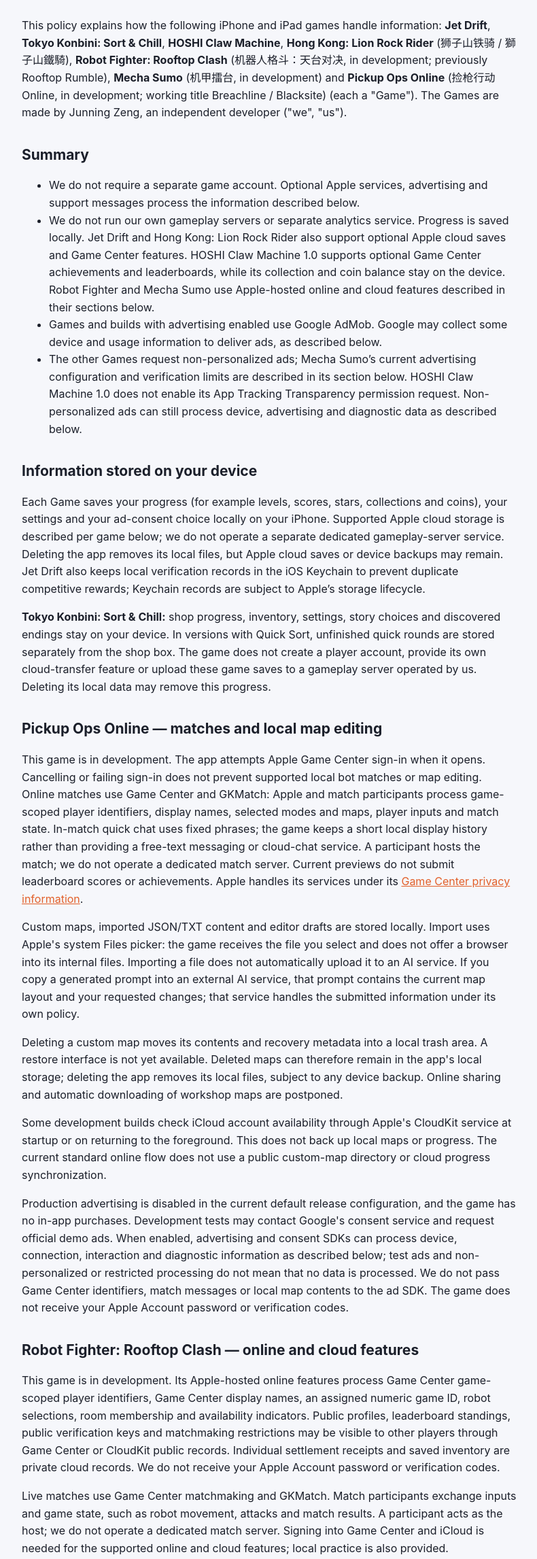
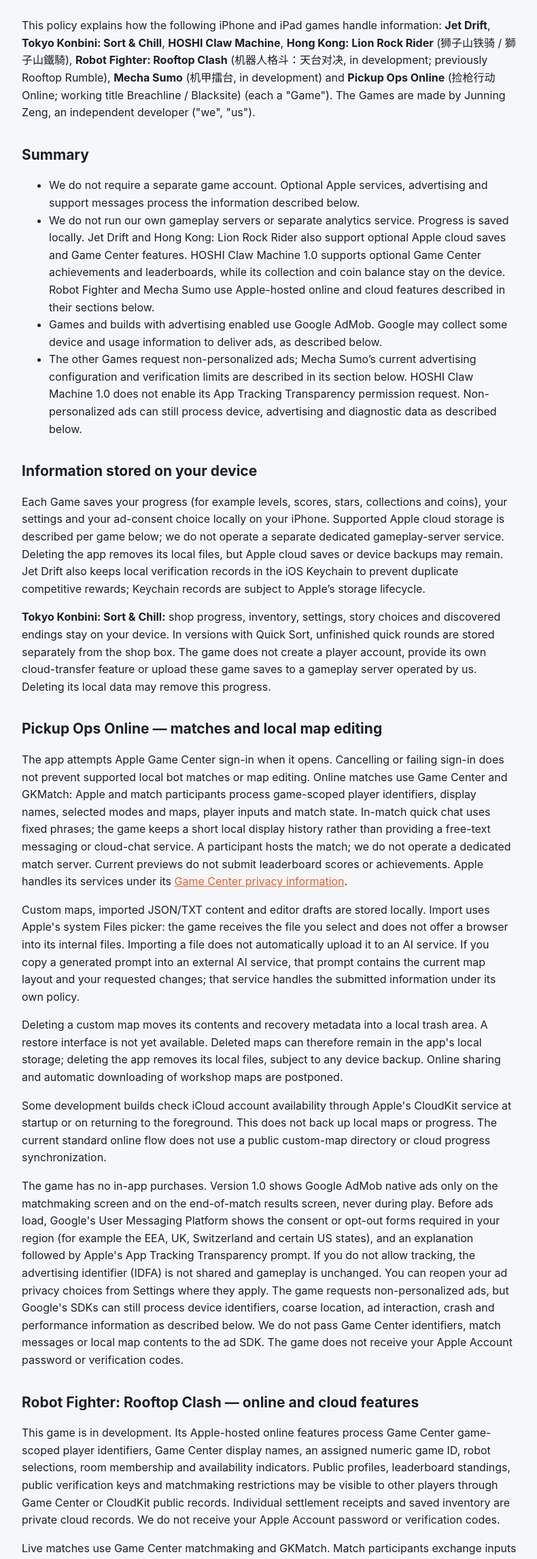
Before and after one commit to rabbiesamurai/rabbiesamurai.github.io, a plain HTML site: page privacy.html in a window 1280 px wide. Shown: the part 146-2439 px from the top of the page at 68% size, without its empty margins (244-1034 px from the left). Drawn offline with Linux system fonts and the light colour scheme.

Commit message:
Pickup Ops 1.0: describe production native ads, UMP consent and ATT
Co-Authored-By: Claude Opus 5.5 <noreply@anthropic.com>

```diff
--- a/privacy.html
+++ b/privacy.html
@@ -15,7 +15,7 @@
     <p class="muted">Effective date: 17 November 2026</p>
   </header>
 
-  <p>This policy explains how the following iPhone and iPad games handle information: <strong>Jet Drift</strong>, <strong>Tokyo Konbini: Sort &amp; Chill</strong>, <strong>HOSHI Claw Machine</strong>, <strong>Hong Kong: Lion Rock Rider</strong> (狮子山铁骑 / 獅子山鐵騎), <strong>Robot Fighter: Rooftop Clash</strong> (机器人格斗：天台对决, in development; previously Rooftop Rumble), <strong>Mecha Sumo</strong> (机甲擂台, in development) and <strong>Pickup Ops Online</strong> (捡枪行动 Online, in development; working title Breachline / Blacksite) (each a "Game"). The Games are made by Junning Zeng, an independent developer ("we", "us").</p>
+  <p>This policy explains how the following iPhone and iPad games handle information: <strong>Jet Drift</strong>, <strong>Tokyo Konbini: Sort &amp; Chill</strong>, <strong>HOSHI Claw Machine</strong>, <strong>Hong Kong: Lion Rock Rider</strong> (狮子山铁骑 / 獅子山鐵騎), <strong>Robot Fighter: Rooftop Clash</strong> (机器人格斗：天台对决, in development; previously Rooftop Rumble), <strong>Mecha Sumo</strong> (机甲擂台, in development) and <strong>Pickup Ops Online</strong> (捡枪行动 Online; working title Breachline / Blacksite) (each a "Game"). The Games are made by Junning Zeng, an independent developer ("we", "us").</p>
 
   <h2>Summary</h2>
   <ul>
@@ -30,11 +30,11 @@
   <p><strong>Tokyo Konbini: Sort &amp; Chill:</strong> shop progress, inventory, settings, story choices and discovered endings stay on your device. In versions with Quick Sort, unfinished quick rounds are stored separately from the shop box. The game does not create a player account, provide its own cloud-transfer feature or upload these game saves to a gameplay server operated by us. Deleting its local data may remove this progress.</p>
 
   <h2 id="pickup-ops">Pickup Ops Online — matches and local map editing</h2>
-  <p>This game is in development. The app attempts Apple Game Center sign-in when it opens. Cancelling or failing sign-in does not prevent supported local bot matches or map editing. Online matches use Game Center and GKMatch: Apple and match participants process game-scoped player identifiers, display names, selected modes and maps, player inputs and match state. In-match quick chat uses fixed phrases; the game keeps a short local display history rather than providing a free-text messaging or cloud-chat service. A participant hosts the match; we do not operate a dedicated match server. Current previews do not submit leaderboard scores or achievements. Apple handles its services under its <a href="https://www.apple.com/legal/privacy/data/en/game-center/">Game Center privacy information</a>.</p>
+  <p>The app attempts Apple Game Center sign-in when it opens. Cancelling or failing sign-in does not prevent supported local bot matches or map editing. Online matches use Game Center and GKMatch: Apple and match participants process game-scoped player identifiers, display names, selected modes and maps, player inputs and match state. In-match quick chat uses fixed phrases; the game keeps a short local display history rather than providing a free-text messaging or cloud-chat service. A participant hosts the match; we do not operate a dedicated match server. Current previews do not submit leaderboard scores or achievements. Apple handles its services under its <a href="https://www.apple.com/legal/privacy/data/en/game-center/">Game Center privacy information</a>.</p>
   <p>Custom maps, imported JSON/TXT content and editor drafts are stored locally. Import uses Apple's system Files picker: the game receives the file you select and does not offer a browser into its internal files. Importing a file does not automatically upload it to an AI service. If you copy a generated prompt into an external AI service, that prompt contains the current map layout and your requested changes; that service handles the submitted information under its own policy.</p>
   <p>Deleting a custom map moves its contents and recovery metadata into a local trash area. A restore interface is not yet available. Deleted maps can therefore remain in the app's local storage; deleting the app removes its local files, subject to any device backup. Online sharing and automatic downloading of workshop maps are postponed.</p>
   <p>Some development builds check iCloud account availability through Apple's CloudKit service at startup or on returning to the foreground. This does not back up local maps or progress. The current standard online flow does not use a public custom-map directory or cloud progress synchronization.</p>
-  <p>Production advertising is disabled in the current default release configuration, and the game has no in-app purchases. Development tests may contact Google's consent service and request official demo ads. When enabled, advertising and consent SDKs can process device, connection, interaction and diagnostic information as described below; test ads and non-personalized or restricted processing do not mean that no data is processed. We do not pass Game Center identifiers, match messages or local map contents to the ad SDK. The game does not receive your Apple Account password or verification codes.</p>
+  <p>The game has no in-app purchases. Version 1.0 shows Google AdMob native ads only on the matchmaking screen and on the end-of-match results screen, never during play. Before ads load, Google's User Messaging Platform shows the consent or opt-out forms required in your region (for example the EEA, UK, Switzerland and certain US states), and an explanation followed by Apple's App Tracking Transparency prompt. If you do not allow tracking, the advertising identifier (IDFA) is not shared and gameplay is unchanged. You can reopen your ad privacy choices from Settings where they apply. The game requests non-personalized ads, but Google's SDKs can still process device identifiers, coarse location, ad interaction, crash and performance information as described below. We do not pass Game Center identifiers, match messages or local map contents to the ad SDK. The game does not receive your Apple Account password or verification codes.</p>
 
   <h2 id="robot-fighter">Robot Fighter: Rooftop Clash — online and cloud features</h2>
   <p>This game is in development. Its Apple-hosted online features process Game Center game-scoped player identifiers, Game Center display names, an assigned numeric game ID, robot selections, room membership and availability indicators. Public profiles, leaderboard standings, public verification keys and matchmaking restrictions may be visible to other players through Game Center or CloudKit public records. Individual settlement receipts and saved inventory are private cloud records. We do not receive your Apple Account password or verification codes.</p>
```
Also changed, not shown: support.html (+1 -1 lines).
